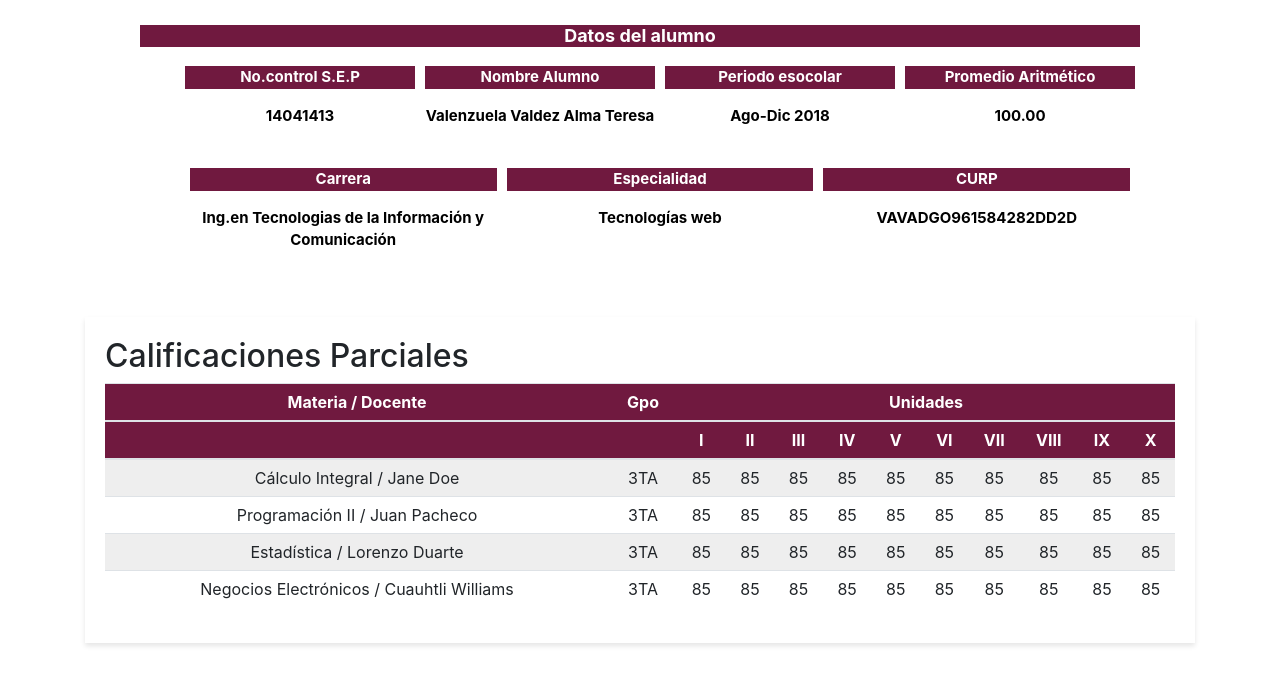
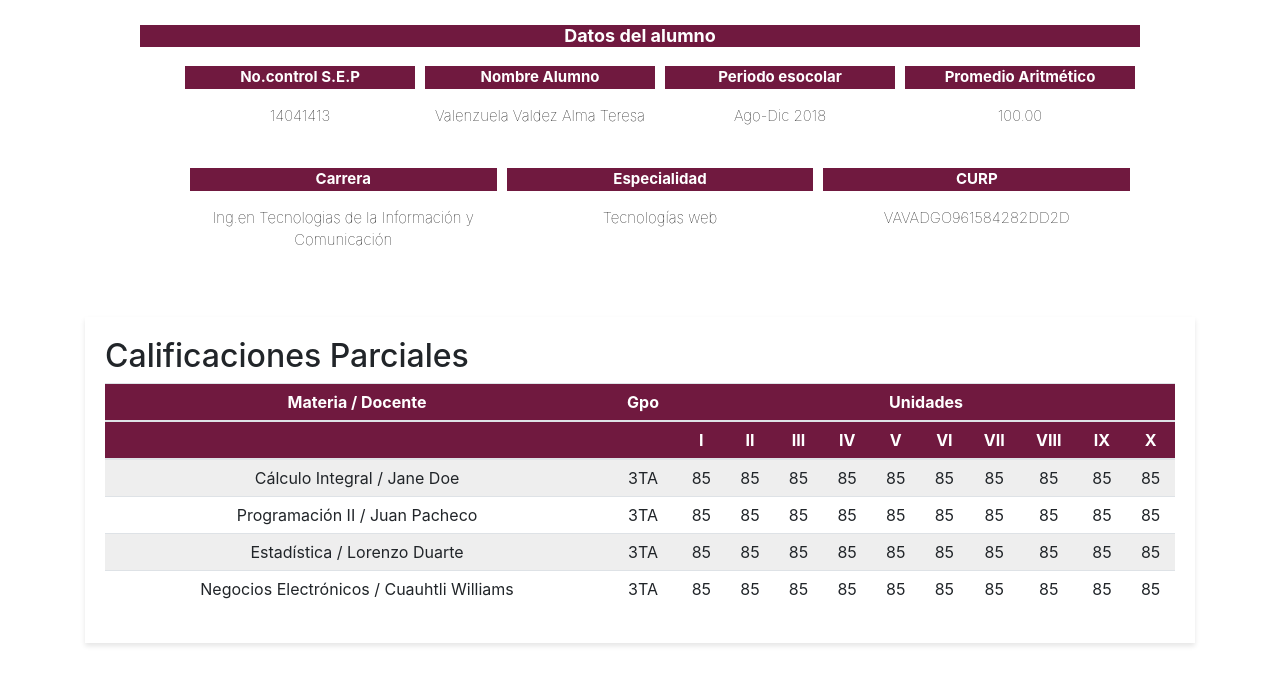
Before and after one commit to desarrollowebp/SIIT, an Angular app: page /calificacionesParciales in a window 1280 px wide. Shown: the top 684 px of the page. Built offline with nearby package versions, Linux system fonts and the light colour scheme.

Commit message:
Igualar fuentes

```diff
--- a/src/app/calificaciones-parciales/calificaciones-parciales.component.css
+++ b/src/app/calificaciones-parciales/calificaciones-parciales.component.css
@@ -1,4 +1,6 @@
-
+* all {
+  font-family: -apple-system, BlinkMacSystemFont, 'Segoe UI', Roboto, Oxygen, Ubuntu, Cantarell, 'Open Sans', 'Helvetica Neue', sans-serif;
+}
 .container {
     width: 100%;
     padding-right: 15px;
@@ -185,7 +187,7 @@
     margin-inline-start: 0px;
     -webkit-margin-end: 0px;
     margin-inline-end: 0px;
-    font-weight: bolder;
+    font-weight: lighter;
 
 
     text-align: center;
```
